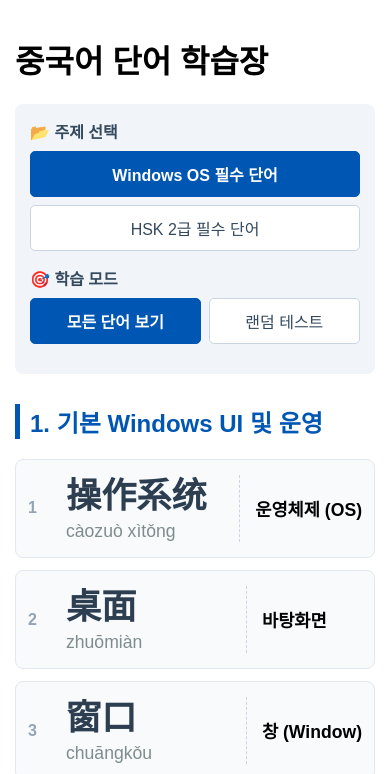
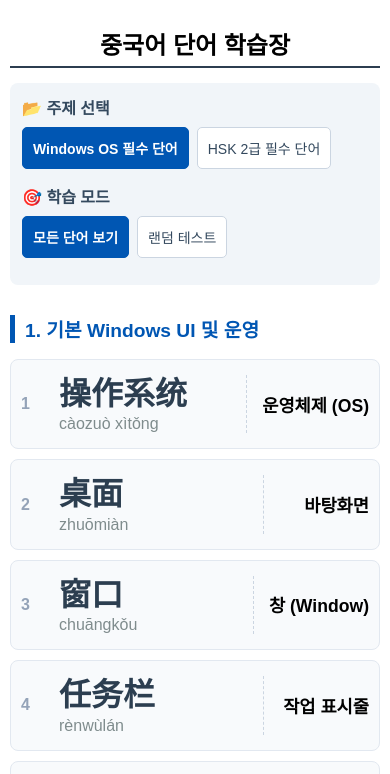
Before and after one commit to marshall22207/zh-voca, a plain HTML site: page index.html in a window 390 px wide. Shown: the top 774 px of the page. Drawn offline with Linux system fonts and the light colour scheme.

Commit message:
responsible UI

```diff
--- a/index.html
+++ b/index.html
@@ -6,29 +6,64 @@
 <title>중국어 단어 학습장</title>
 <style>
     :root { --primary: #2c3e50; --secondary: #34495e; --pinyin: #7f8c8d; --border: #e2e8f0; --bg: #f8fafc; --accent: #0056b3; }
-    body { font-family: 'Microsoft YaHei', 'Malgun Gothic', sans-serif; max-width: 1000px; margin: 0 auto; padding: 15px; }
+    body { font-family: 'Microsoft YaHei', 'Malgun Gothic', sans-serif; max-width: 1000px; margin: 0 auto; padding: 20px; }
 
-    .control-panel { background: #f1f5f9; padding: 15px; border-radius: 8px; margin-bottom: 20px; }
-    .selector-group { display: flex; flex-direction: column; margin-bottom: 15px; gap: 8px; } /* 모바일에서는 위아래로 배치 */
-    .selector-label { font-weight: bold; color: var(--secondary); }
+    h1#main-title { text-align: center; border-bottom: 2px solid var(--primary); padding-bottom: 10px; margin-bottom: 30px; }
+
+    /* 컨트롤 패널 */
+    .control-panel { background: #f1f5f9; padding: 15px 20px; border-radius: 8px; margin-bottom: 30px; }
+    .selector-group { display: flex; align-items: center; margin-bottom: 10px; gap: 15px; }
+    .selector-label { font-weight: bold; color: var(--secondary); min-width: 80px; }
 
     .btn-group { display: flex; gap: 8px; flex-wrap: wrap; }
-    .btn-group button { padding: 10px 15px; font-size: 16px; cursor: pointer; border: 1px solid #cbd5e1; background: white; border-radius: 5px; color: var(--secondary); transition: all 0.2s; flex-grow: 1; } /* 버튼 터치하기 쉽게 크기 키움 */
+    .btn-group button { padding: 8px 16px; font-size: 15px; cursor: pointer; border: 1px solid #cbd5e1; background: white; border-radius: 5px; color: var(--secondary); transition: all 0.2s; }
     .btn-group button.active { background: var(--accent); color: white; border-color: var(--accent); font-weight: bold; }
 
-    .grid-container { display: grid; grid-template-columns: repeat(auto-fill, minmax(100%, 1fr)); gap: 12px; margin-bottom: 30px;} /* 모바일에서는 무조건 1줄로 꽉 차게 */
-    .card { display: flex; align-items: center; border: 1px solid var(--border); border-radius: 8px; padding: 15px 12px; background: var(--bg); }
+    /* 리스트 및 카드 기본 스타일 (PC 기준) */
+    .grid-container { display: grid; grid-template-columns: repeat(auto-fill, minmax(300px, 1fr)); gap: 15px; margin-bottom: 30px;}
+    .card { display: flex; align-items: center; border: 1px solid var(--border); border-radius: 8px; padding: 12px; background: var(--bg); }
     .word-group { display: flex; flex-direction: column; flex: 1; padding-left: 10px; border-right: 1px dashed #cbd5e1; margin-right: 15px; }
+    .zh { font-size: 1.6em; font-weight: bold; color: var(--primary); margin-bottom: 2px; }
+    .py { font-size: 0.9em; color: var(--pinyin); }
+    .mean { font-size: 1em; font-weight: 600; width: 120px; }
 
-    /* ✅ 한자, 병음, 뜻 글자 크기 대폭 확대 */
-    .zh { font-size: 2.2em; font-weight: bold; color: var(--primary); line-height: 1.2; margin-bottom: 4px; }
-    .py { font-size: 1.1em; color: var(--pinyin); }
-    .mean { font-size: 1.1em; font-weight: 600; width: auto; min-width: 100px; }
+    /* 퀴즈 전용 스타일 (PC 기준) */
+    .quiz-container { text-align: center; padding: 50px; border: 2px dashed var(--accent); border-radius: 10px; background: #fdfdfd; margin-top: 20px; }
+    .quiz-question { font-size: 3em; font-weight: bold; margin-bottom: 20px; color: #d35400; }
+    .quiz-answer { font-size: 1.5em; margin: 20px 0; color: var(--secondary); display: none; }
+    .action-btn { padding: 10px 20px; font-size: 16px; cursor: pointer; margin: 5px; background: var(--accent); color: white; border: none; border-radius: 5px; }
 
-    .quiz-container { text-align: center; padding: 40px 20px; border: 2px dashed var(--accent); border-radius: 10px; background: #fdfdfd; margin-top: 20px; }
-    .quiz-question { font-size: 3.5em; font-weight: bold; margin-bottom: 20px; color: #d35400; line-height: 1.2; } /* 퀴즈 문제 글씨 엄청 크게 */
-    .quiz-answer { font-size: 1.8em; margin: 20px 0; color: var(--secondary); display: none; line-height: 1.5; }
-    .action-btn { padding: 12px 24px; font-size: 18px; cursor: pointer; margin: 5px; background: var(--accent); color: white; border: none; border-radius: 8px; width: 100%; max-width: 200px; } /* 터치하기 쉽게 버튼 큼직하게 */
+
+    /* =========================================
+       📱 모바일 전용 스타일 (화면 너비 600px 이하일 때만 작동)
+       ========================================= */
+    @media (max-width: 600px) {
+        body { padding: 10px; }
+
+        /* 타이틀 축소 및 여백 조절 */
+        h1#main-title { font-size: 1.5em; margin-bottom: 15px; padding-bottom: 5px; }
+        h2 { font-size: 1.2em; margin-top: 20px; }
+
+        /* 컨트롤 패널 세로 배치로 변경 */
+        .control-panel { padding: 12px; margin-bottom: 20px; }
+        .selector-group { flex-direction: column; align-items: flex-start; gap: 8px; margin-bottom: 15px; }
+        .btn-group button { padding: 10px; font-size: 14px; flex-grow: 1; } /* 버튼 터치 영역 확보 */
+
+        /* 단어장 1열(Column)로 꽉 차게 변경 */
+        .grid-container { grid-template-columns: 1fr; gap: 10px; }
+        .card { padding: 15px 10px; }
+
+        /* 모바일에 맞춘 폰트 사이즈 및 간격 최적화 */
+        .zh { font-size: 2em; line-height: 1.2; }
+        .py { font-size: 1em; }
+        .mean { font-size: 1.1em; width: auto; min-width: 90px; text-align: right; }
+
+        /* 퀴즈 화면 모바일 최적화 */
+        .quiz-container { padding: 30px 15px; }
+        .quiz-question { font-size: 2.5em; }
+        .quiz-answer { font-size: 1.3em; }
+        .action-btn { width: 100%; max-width: 250px; padding: 12px; font-size: 16px; margin: 5px auto; display: block; }
+    }
 </style>
 </head>
 <body>
```
